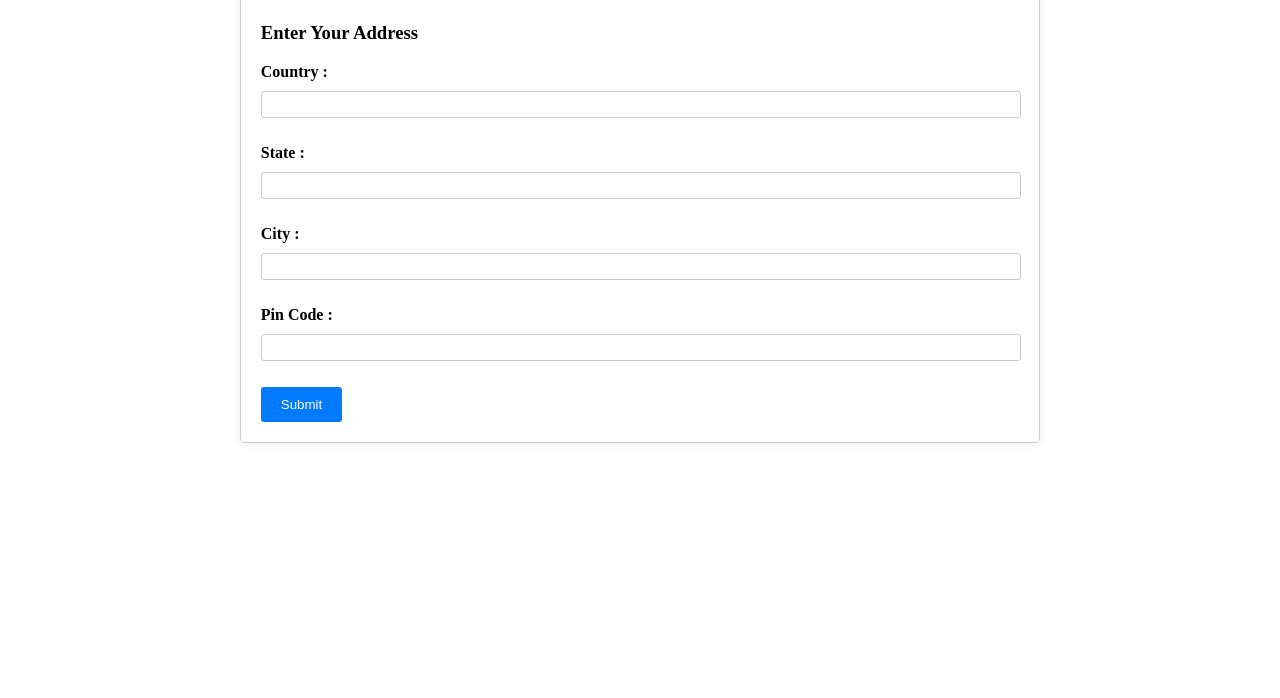
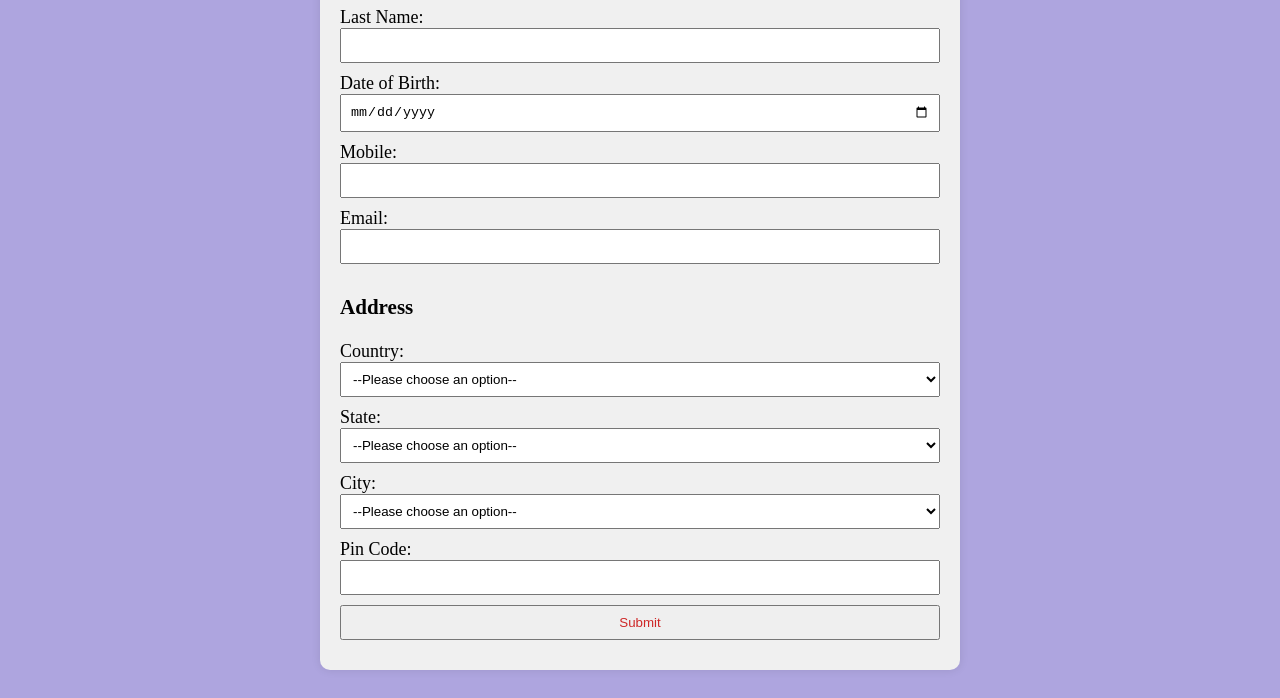
Before and after one commit to Bhanusri-1320/Profile_Updating, a plain HTML site: page index.html in a window 1280 px wide. Shown: the part 197-895 px from the top of the page. Before the commit the page ends 800 px from the top, so only its background shows below. Drawn offline with Linux system fonts and the light colour scheme.

Commit message:
new code added

```diff
--- a/index.html
+++ b/index.html
@@ -1,4 +1,4 @@
-<!DOCTYPE html>
+<!-- <!DOCTYPE html>
 <html lang="en">
   <head>
     <meta charset="UTF-8" />
@@ -71,4 +71,87 @@
       </form>
     </div>
   </body>
+</html> -->
+<!DOCTYPE html>
+<html lang="en">
+  <head>
+    <meta charset="UTF-8" />
+    <meta name="viewport" content="width=device-width, initial-scale=1.0" />
+    <title>Profile</title>
+    <style>
+      body {
+        background-color: #aea5df;
+        padding: 20px;
+        font-size: 18px;
+      }
+      .profile-container {
+        max-width: 600px;
+        margin: 0 auto;
+        background-color: #f0f0f0;
+        padding: 20px;
+        border-radius: 10px;
+        box-shadow: 0 0 10px rgba(0, 0, 0, 0.1);
+      }
+      input,
+      select {
+        width: 100%;
+        padding: 8px;
+        margin-bottom: 10px;
+        box-sizing: border-box;
+      }
+      input[type="submit"] {
+        color: rgb(206, 39, 39);
+      }
+    </style>
+  </head>
+  <body>
+    <div class="profile-container">
+      <h1>Profile</h1>
+      <form action="process_profile.php" method="POST">
+        <label for="firstName">First Name:</label>
+        <input type="text" id="firstName" name="firstName" required />
+
+        <label for="lastName">Last Name:</label>
+        <input type="text" id="lastName" name="lastName" required />
+
+        <label for="dob">Date of Birth:</label>
+        <input type="date" id="dob" name="dob" required />
+
+        <label for="mobile">Mobile:</label>
+        <input type="text" id="mobile" name="mobile" maxlength="10" required />
+
+        <label for="email">Email:</label>
+        <input type="email" id="email" name="email" required />
+
+        <h3>Address</h3>
+        <label for="country">Country:</label>
+        <select id="country" name="country" required>
+          <option value="">--Please choose an option--</option>
+          <option value="Australia">Australia</option>
+          <option value="Belgium">Belgium</option>
+          <option value="India">India</option>
+          <option value="USA">USA</option>
+        </select>
+
+        <label for="state">State:</label>
+        <select id="state" name="state" required>
+          <option value="">--Please choose an option--</option>
+          <option value="Telangana">Telangana</option>
+          <option value="Andhra Pradesh">Andhra Pradesh</option>
+        </select>
+
+        <label for="city">City:</label>
+        <select id="city" name="city" required>
+          <option value="">--Please choose an option--</option>
+          <option value="Hyderabad">Hyderabad</option>
+          <option value="Secunderabad">Secunderabad</option>
+        </select>
+
+        <label for="pincode">Pin Code:</label>
+        <input type="text" id="pincode" name="pincode" maxlength="6" required />
+
+        <input type="submit" value="Submit" />
+      </form>
+    </div>
+  </body>
 </html>
```
Also changed, not shown: indexown.html (+5 -3 lines).
